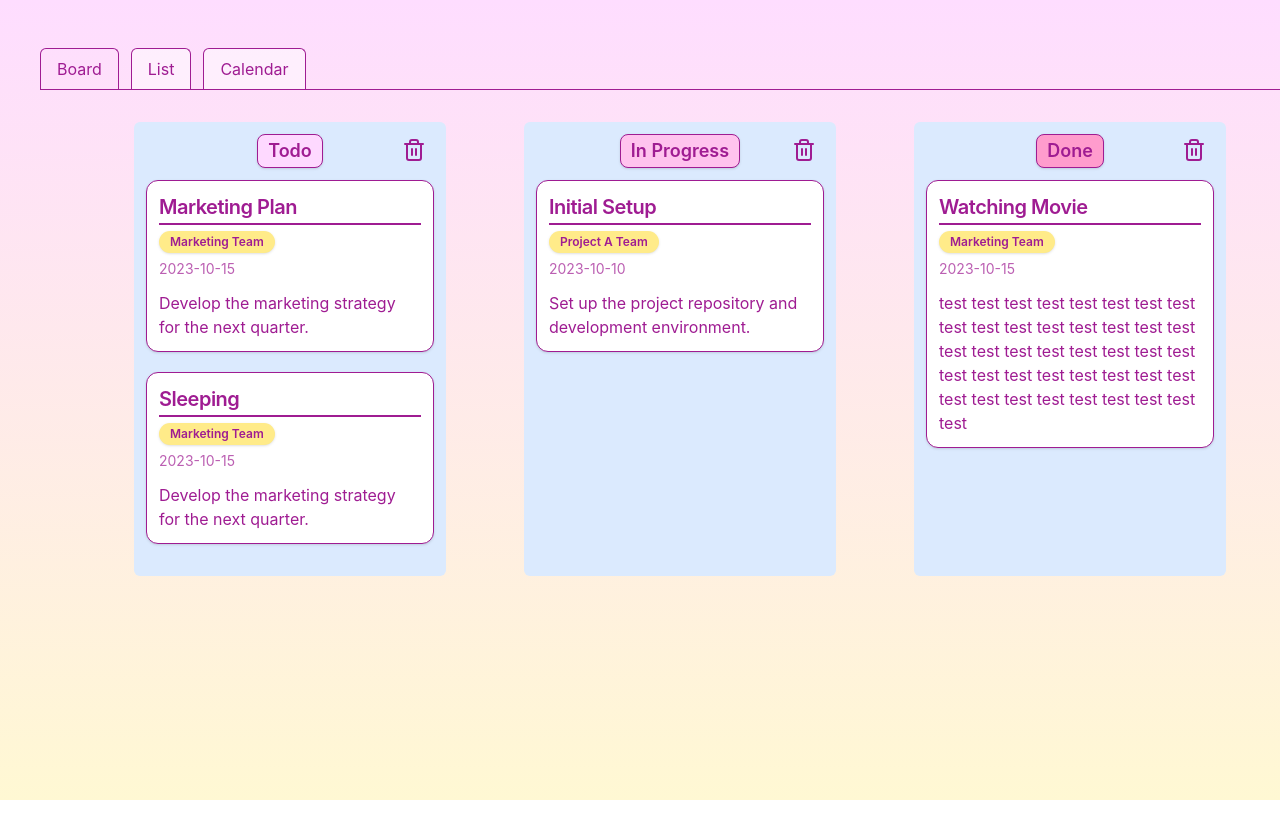
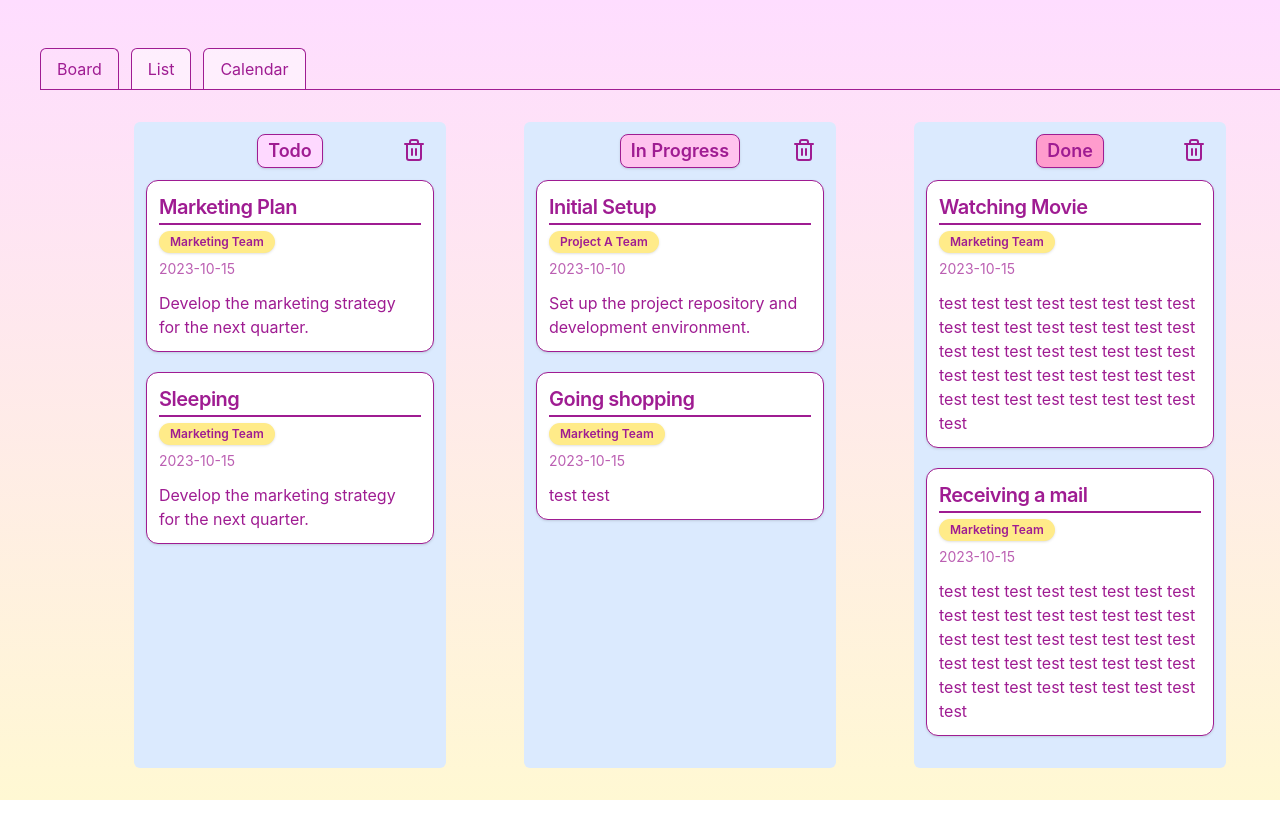
Before and after one commit to KaiKoide/task-space, a React (Vite) app in the folder client/: page / in a window 1280 px wide. Shown: the top 838 px of the page. Before the commit the page ends 800 px from the top, so only its background shows below. Built offline with nearby package versions, Linux system fonts and the light colour scheme.

Commit message:
feat: get cards to drag over other columns

```diff
--- a/client/src/components/Board.tsx
+++ b/client/src/components/Board.tsx
@@ -94,8 +94,6 @@ function Board() {
 		const { active, over } = event;
 		if (!over) return;
 
-		console.log("🍣🍣🍣🍣event🍣🍣🍣🍣", event);
-
 		const activeId = active.id;
 		const overId = over.id;
 
@@ -112,7 +110,7 @@ function Board() {
 				const activeIndex = tasks.findIndex((task) => task.id === activeId);
 				const overIndex = tasks.findIndex((task) => task.id === overId);
 
-				// tasks[activeIndex].column_id = tasks[overIndex].column_id;
+				tasks[activeIndex].column_id = tasks[overIndex].column_id;
 				tasks[activeIndex].status = tasks[overIndex].status;
 
 				return arrayMove(tasks, activeIndex, overIndex);
@@ -121,24 +119,13 @@ function Board() {
 
 		// Drop a task over a column
 		const isOverColumn = over.data.current?.type === "Column";
-		// const overStatusId = over.data.current?.statusData?.id;
-		// console.log("overStatusId", overStatusId);
-
-		console.log("over.data.current?.type", over.data.current?.type);
-
-		console.log("isActiveTask:", isActiveTask, "isOverColumn:", isOverColumn);
 
 		if (isActiveTask && isOverColumn) {
-			console.log("🎄🎄🎄🎄🎄🎄🎄🎄🎄🎄🎄");
-
 			setTasks((tasks) => {
 				const activeIndex = tasks.findIndex((task) => task.id === activeId);
-				const overIndex = tasks.findIndex((task) => task.id === overId);
 
-				console.log("tasks[overIndex]", tasks[overIndex]);
-
-				// tasks[activeIndex].status_id = tasks[overIndex].status_id;
-				// tasks[activeIndex].status = tasks[overIndex].status;
+				tasks[activeIndex].column_id = over.data.current?.statusData.id;
+				tasks[activeIndex].status = over.data.current?.statusData.status;
 
 				return arrayMove(tasks, activeIndex, activeIndex);
 			});
--- a/client/src/mock/tasksData.json
+++ b/client/src/mock/tasksData.json
@@ -42,5 +42,27 @@
 		"column_id": 3,
 		"group_id": "k1l2m3n4-5678-90ab-cdef-1234567890gh",
 		"created_by": "b1c2d3e4-1234-56ab-cdef-0987654321ab"
+	},
+	{
+		"id": "x1y2z3a4-5678-90ab-cdef-1234567890aa",
+		"title": "Going shopping",
+		"description": "test test",
+		"created_at": "2023-10-04T14:00:00Z",
+		"due_date": "2023-10-15",
+		"status": "in_progress",
+		"column_id": 2,
+		"group_id": "k1l2m3n4-5678-90ab-cdef-1234567890gh",
+		"created_by": "b1c2d3e4-1234-56ab-cdef-0987654321ab"
+	},
+	{
+		"id": "x1y2z3a4-5678-90ab-cdef-1234567890bb",
+		"title": "Receiving a mail",
+		"description": "test test test test test test test test test test test test test test test test test test test test test test test test test test test test test test test test test test test test test test test test test",
+		"created_at": "2023-10-04T14:00:00Z",
+		"due_date": "2023-10-15",
+		"status": "done",
+		"column_id": 3,
+		"group_id": "k1l2m3n4-5678-90ab-cdef-1234567890gh",
+		"created_by": "b1c2d3e4-1234-56ab-cdef-0987654321ab"
 	}
 ]
```
